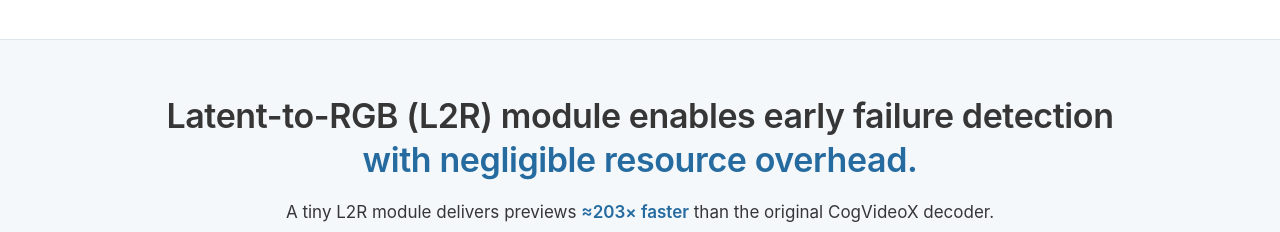
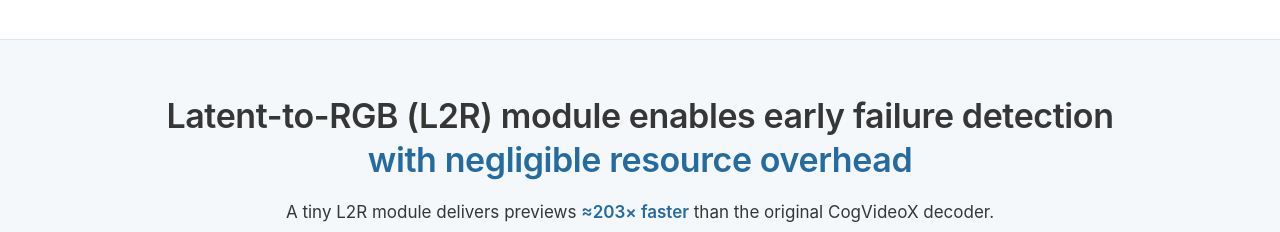
Before and after one commit to ByungKi-K/EarlyFailure, a plain HTML site: page source/index.html in a window 1280 px wide. Shown: the part 1700-1932 px from the top of the page. Drawn offline with Linux system fonts and the light colour scheme.

Commit message:
Remove the trailing period from the L2R heading

```diff
--- a/source/index.html
+++ b/source/index.html
@@ -105,7 +105,7 @@
 
   <section class="section decoder-section" id="l2r" aria-labelledby="decoder-title">
     <div class="content">
-    <h2 id="decoder-title">Latent-to-RGB (L2R) module enables early failure detection <span>with negligible resource overhead.</span></h2>
+    <h2 id="decoder-title">Latent-to-RGB (L2R) module enables early failure detection <span>with negligible resource overhead</span></h2>
     <p class="decoder-intro">A tiny L2R module delivers previews <strong>≈203× faster</strong> than the original CogVideoX decoder.</p>
     <div class="decoder-stats" aria-label="L2R model size and latency">
       <div><strong>19.7<span> ms</span></strong><span>preview latency</span></div>
```
